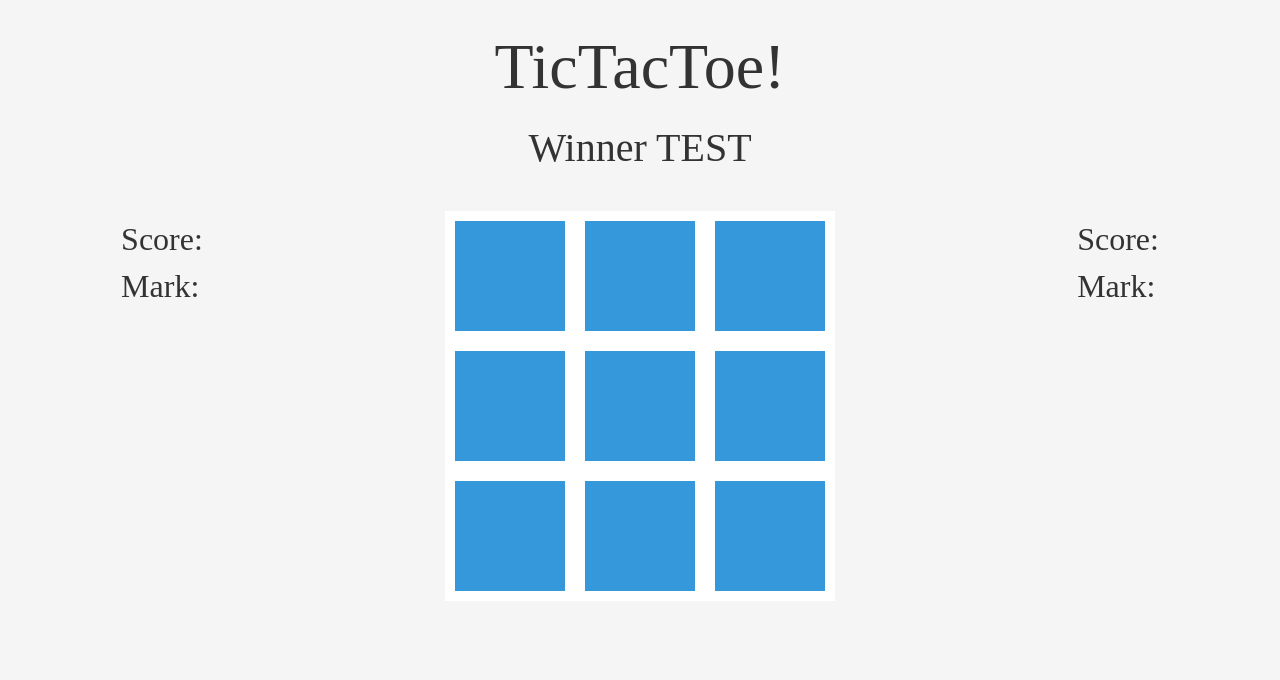
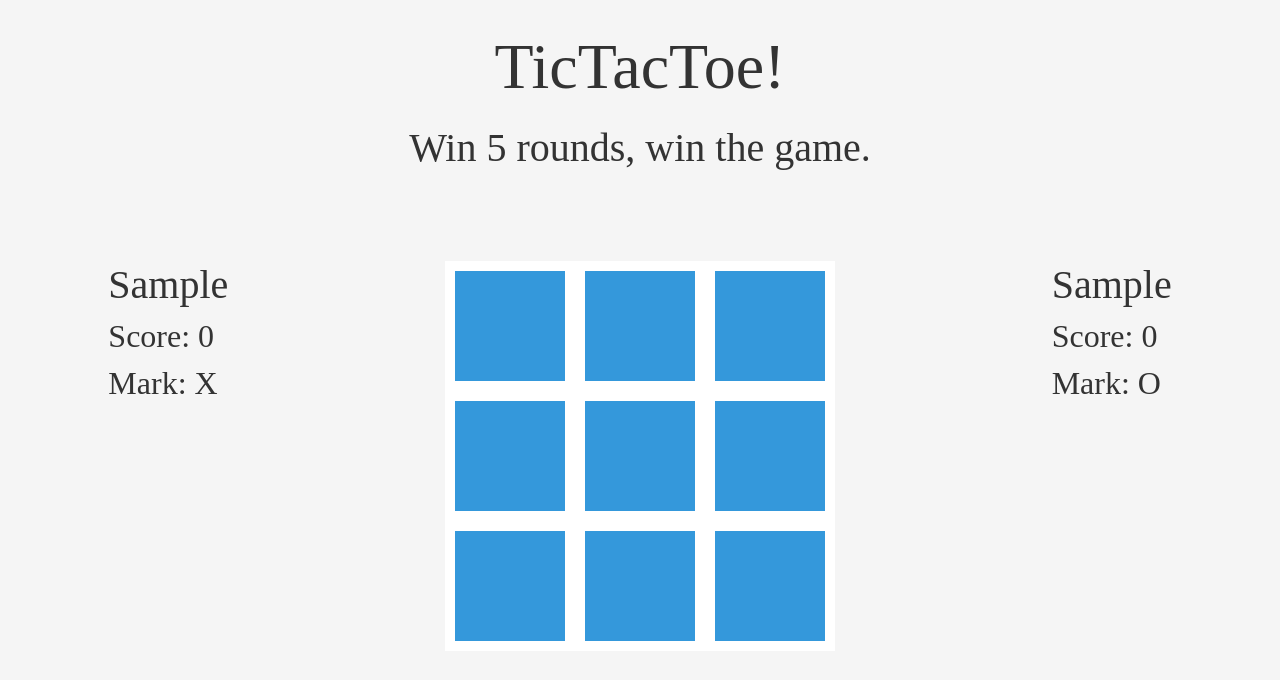
Before and after one commit to myinan/tictactoe, a plain HTML site: page index.html in a window 1280 px wide. Both pictures are taken after typing "Sample", "Sample" into the empty fields and a click on the button "Confirm". Drawn offline with Linux system fonts and the light colour scheme.

Commit message:
Create _renderPlayersInfo function

```diff
--- a/index.html
+++ b/index.html
@@ -10,13 +10,15 @@
 <body>
     <div class="header-flex">
         <p>TicTacToe!</p>
-        <p id="display-winner">Winner TEST</p>
+        <p>Win 5 rounds, win the game.</p>
+        <p id="display-round-winner"></p>
+        <p id="display-game-winner"></p>
     </div>
     <div class="main-container">
         <div class="player-status">
             <p id="first-player-name"></p>
-            <p id="first-player-score">Score: <span></span></p>
-            <p id="first-player-mark">Mark: <span></span></p>
+            <p id="first-player-score"></p>
+            <p id="first-player-mark"></p>
         </div>
 
         <div class="board-container-grid" id="board-container">
@@ -33,8 +35,8 @@
 
         <div class="player-status">
             <p id="second-player-name"></p>
-            <p id="second-player-score">Score: <span></span></p>
-            <p id="second-player-mark">Mark: <span></span></p>
+            <p id="second-player-score"></p>
+            <p id="second-player-mark"></p>
         </div>
     </div>
 
--- a/script.js
+++ b/script.js
@@ -59,6 +59,17 @@ const domAccessModule = (function() {
     const firstPlayerName = document.getElementById("name1");
     const secondPlayerName = document.getElementById("name2");
 
+    const statusFirstName = document.getElementById("first-player-name");
+    const statusFirstScore = document.getElementById("first-player-score");
+    const statusFirstMark = document.getElementById("first-player-mark");
+
+    const statusSecondName = document.getElementById("second-player-name");
+    const statusSecondScore = document.getElementById("second-player-score");
+    const statusSecondMark = document.getElementById("second-player-mark");
+
+    const displayRoundWin = document.getElementById("display-round-winner");
+    const displayGameWin = document.getElementById("display-game-winner");
+
     document.addEventListener("DOMContentLoaded", () => dialog.showModal());
     dialog.addEventListener("click", _handleDialog);
     containerBoard.addEventListener("click", _playGame);
@@ -77,6 +88,7 @@ const domAccessModule = (function() {
             let playerSecond = player(secondPlayerName.value, "O");
 
             playersArr.push(playerFirst, playerSecond);
+            _renderPlayersInfo();
             dialog.close();
         }
         else if (event.target.id == "cancelBtn") { window.location.reload() };
@@ -101,29 +113,41 @@ const domAccessModule = (function() {
 
     function _checkGameResult(obj, res) {
         if (res == "winRound") {
-            console.log(`${obj.name} has won the round!`);
             result = "";
             roundCount = 1;
             obj.points++;
             playersArr.forEach((player) => {
                 player.choices = [];
             });
+
+            displayRoundWin.innerText = `${obj.name} has won the round!`;
+            _renderPlayersInfo();
         }
         else if (res == "stalemateRound") {
-            console.log("STALEMATE");
             result = "";
             roundCount = 1;
+
+            displayRoundWin.innerText = `Round ended in stalemate.`;
+            _renderPlayersInfo();
         }
         else if (res == "winGame") {
-            console.log(`${obj.name} has won the game!`);
             result = "";
             roundCount = 1;
+
+            displayGameWin.innerText = `${obj.name} has won the game!`;
+            _renderPlayersInfo();
         }
     }
 
-    function _render(obj) {
+    function _renderPlayersInfo() {
+        statusFirstName.innerText = `${playersArr[0].name}`;
+        statusFirstScore.innerText = `Score: ${playersArr[0].points}`;
+        statusFirstMark.innerText = `Mark: ${playersArr[0].mark}`;
 
-    }
+        statusSecondName.innerText = `${playersArr[1].name}`;
+        statusSecondScore.innerText = `Score: ${playersArr[1].points}`;
+        statusSecondMark.innerText = `Mark: ${playersArr[1].mark}`;
+    };
 
     function updateResult(newResult) {
         result = newResult;
--- a/style.css
+++ b/style.css
@@ -25,13 +25,16 @@
     color: inherit;
 }
 
-.header-flex p:nth-child(1) {
+.header-flex p:first-child {
     font-size: 4rem;
 }
 
-.header-flex p:nth-child(2) {
+.header-flex p:not(:first-child) {
     font-size: 2.5rem;
-    margin-bottom: 40px;
+}
+
+#display-round-winner {
+    min-height: 50px;
 }
 
 .main-container {
@@ -45,6 +48,11 @@
     gap: 10px;
     color: inherit;
     font-size: 2rem;
+}
+
+#first-player-name,
+#second-player-name {
+    font-size: 2.5rem;
 }
 
 .board-container-grid {
```
